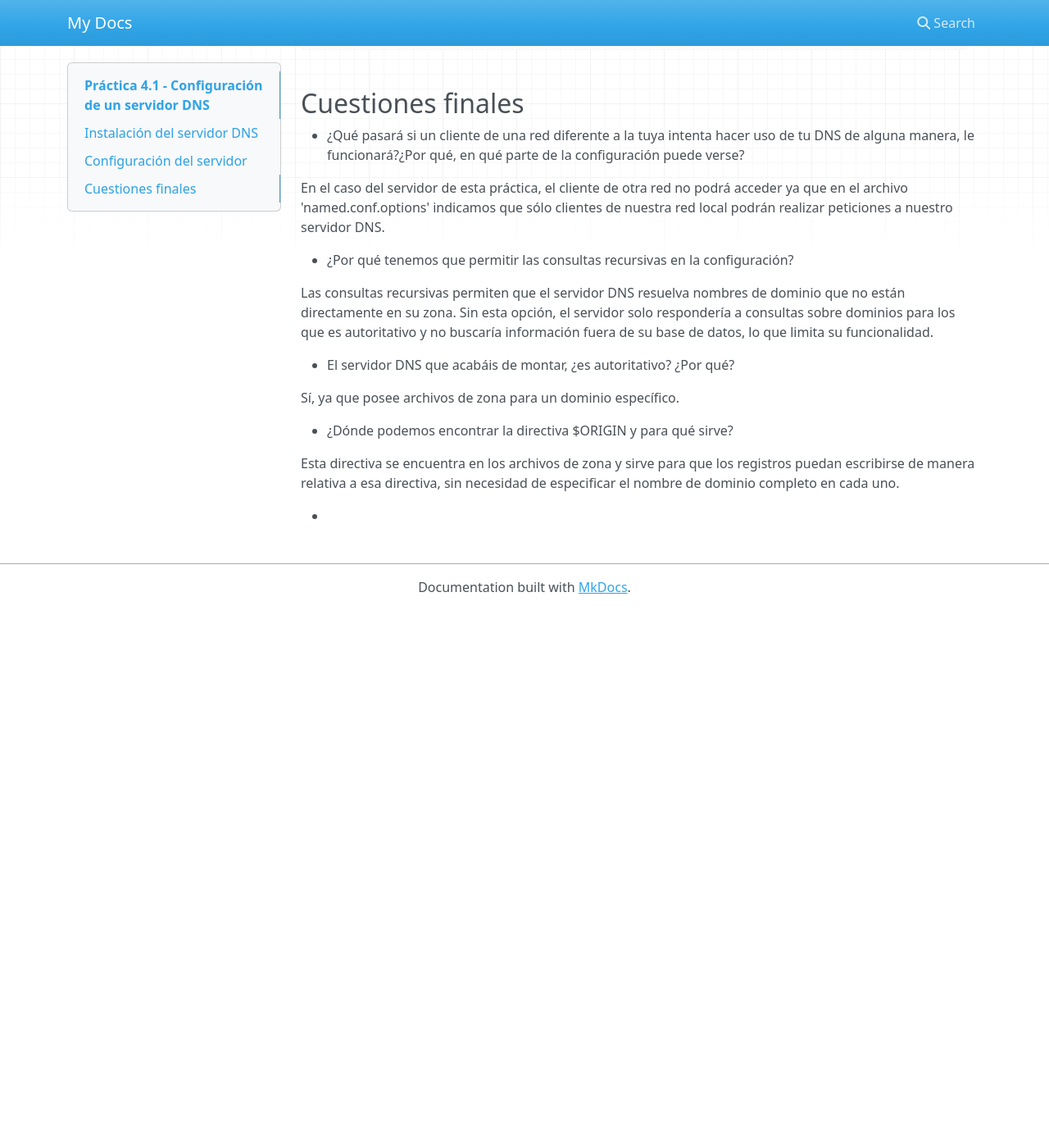
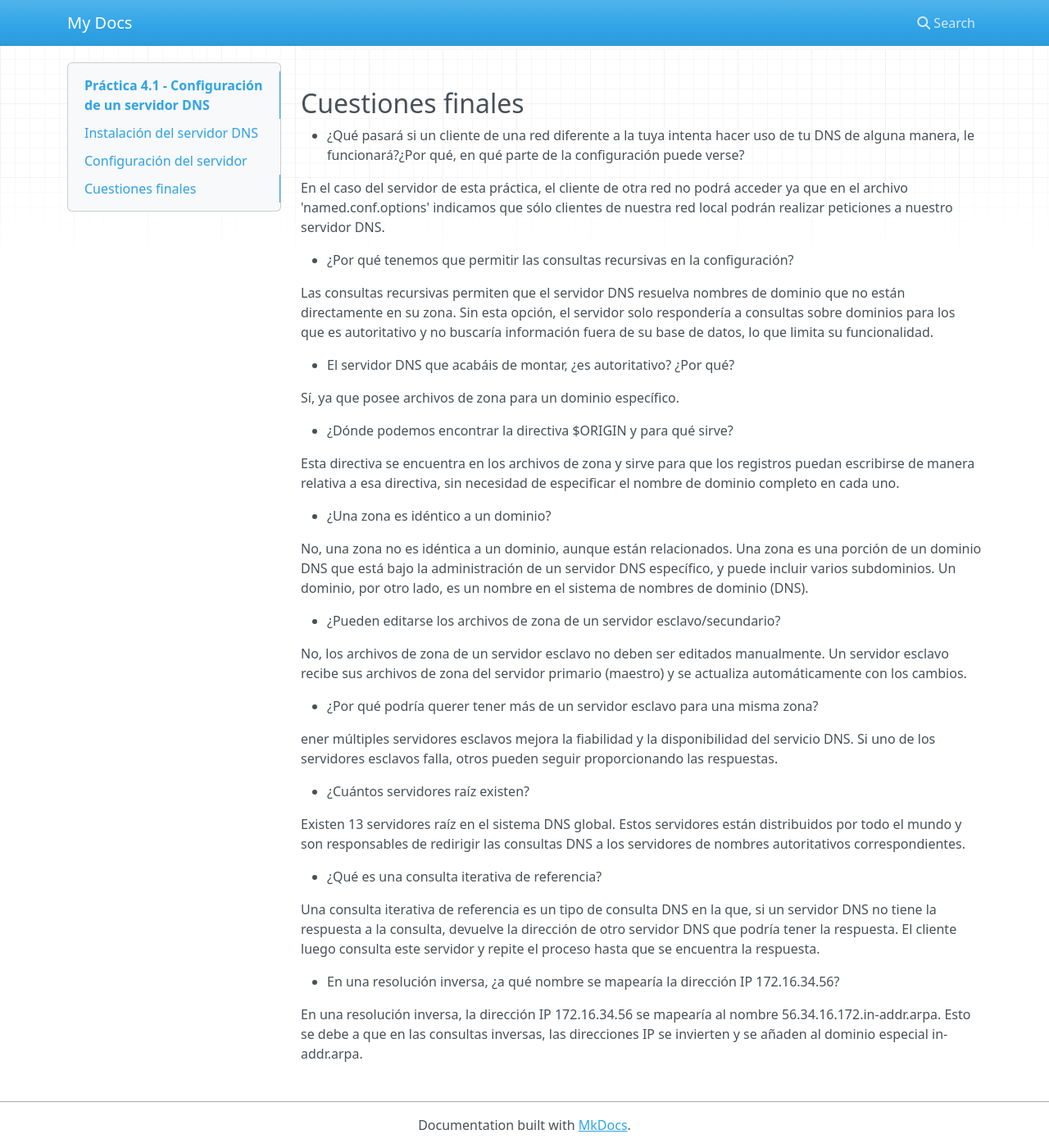
Before and after one commit to Albert0PB/PerezBernabeu_Alberto_DAW_UD4_P1, an MkDocs documentation site: the page built from docs/index.md, in a window 1280 px wide and 1400 px high, scrolled down 2793 px. Shown: the whole window at 82% size. Built offline with MkDocs 1.6.1, drawn with Linux system fonts in a browser that asks for light colours; nearby versions of some CDN libraries; before the commit the page ends 3537 px from its top, so only the background shows below that.

Commit message:
documentacion 2

```diff
--- a/docs/index.md
+++ b/docs/index.md
@@ -164,4 +164,26 @@ Esta directiva se encuentra en los archivos de zona y sirve para que los registr
 escribirse de manera relativa a esa directiva, sin necesidad de especificar el nombre
 de dominio completo en cada uno.
 
--
+- ¿Una zona es idéntico a un dominio?
+
+No, una zona no es idéntica a un dominio, aunque están relacionados. Una zona es una porción de un dominio DNS que está bajo la administración de un servidor DNS específico, y puede incluir varios subdominios. Un dominio, por otro lado, es un nombre en el sistema de nombres de dominio (DNS).
+
+- ¿Pueden editarse los archivos de zona de un servidor esclavo/secundario?
+
+No, los archivos de zona de un servidor esclavo no deben ser editados manualmente. Un servidor esclavo recibe sus archivos de zona del servidor primario (maestro) y se actualiza automáticamente con los cambios.
+
+- ¿Por qué podría querer tener más de un servidor esclavo para una misma zona?
+
+ener múltiples servidores esclavos mejora la fiabilidad y la disponibilidad del servicio DNS. Si uno de los servidores esclavos falla, otros pueden seguir proporcionando las respuestas.
+
+- ¿Cuántos servidores raíz existen?
+
+Existen 13 servidores raíz en el sistema DNS global. Estos servidores están distribuidos por todo el mundo y son responsables de redirigir las consultas DNS a los servidores de nombres autoritativos correspondientes.
+
+- ¿Qué es una consulta iterativa de referencia?
+
+Una consulta iterativa de referencia es un tipo de consulta DNS en la que, si un servidor DNS no tiene la respuesta a la consulta, devuelve la dirección de otro servidor DNS que podría tener la respuesta. El cliente luego consulta este servidor y repite el proceso hasta que se encuentra la respuesta.
+
+- En una resolución inversa, ¿a qué nombre se mapearía la dirección IP 172.16.34.56?
+
+En una resolución inversa, la dirección IP 172.16.34.56 se mapearía al nombre 56.34.16.172.in-addr.arpa. Esto se debe a que en las consultas inversas, las direcciones IP se invierten y se añaden al dominio especial in-addr.arpa.
```
